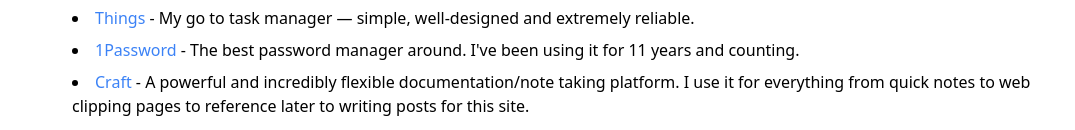
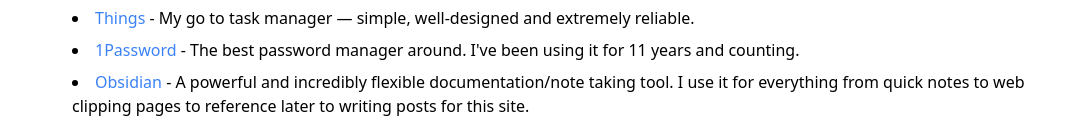
Before and after one commit to cdransf/coryd.dev-next, a Next.js app: page /uses in a window 1280 px wide. Shown: the part 804-934 px from the top of the page, without its empty margins (96-1171 px from the left). Built offline with nearby package versions, Linux system fonts and the light colour scheme.

Commit message:
craft -> obsidian

```diff
--- a/pages/uses.tsx
+++ b/pages/uses.tsx
@@ -110,9 +110,9 @@ export default function Uses() {
                                 target="_blank"
                                 rel="noopener noreferrer"
                             >
-                                Craft
+                                Obsidian
                             </Link>{' '}
-                            - A powerful and incredibly flexible documentation/note taking platform.
+                            - A powerful and incredibly flexible documentation/note taking tool.
                             I use it for everything from quick notes to web clipping pages to
                             reference later to writing posts for this site.
                         </li>
```
